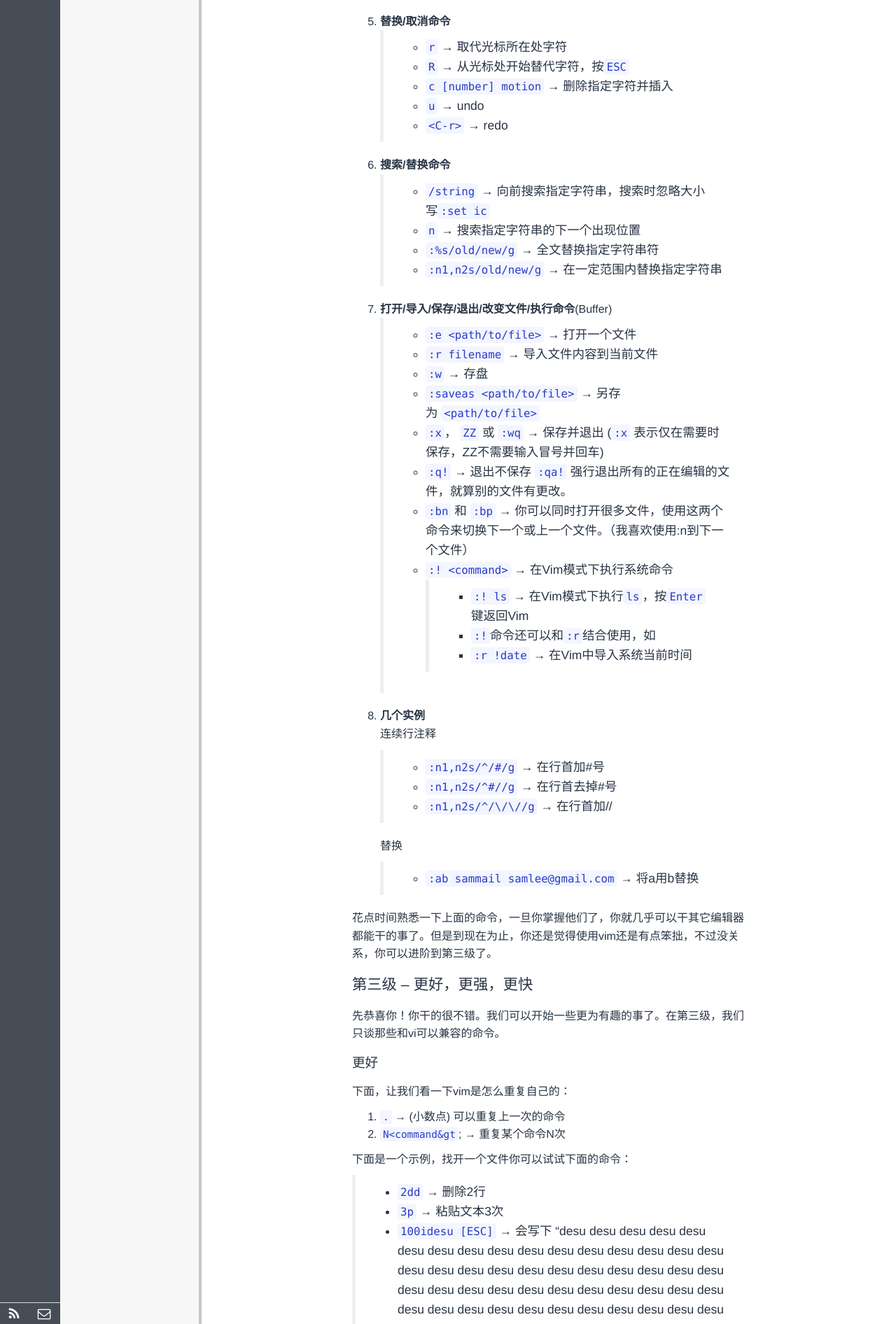
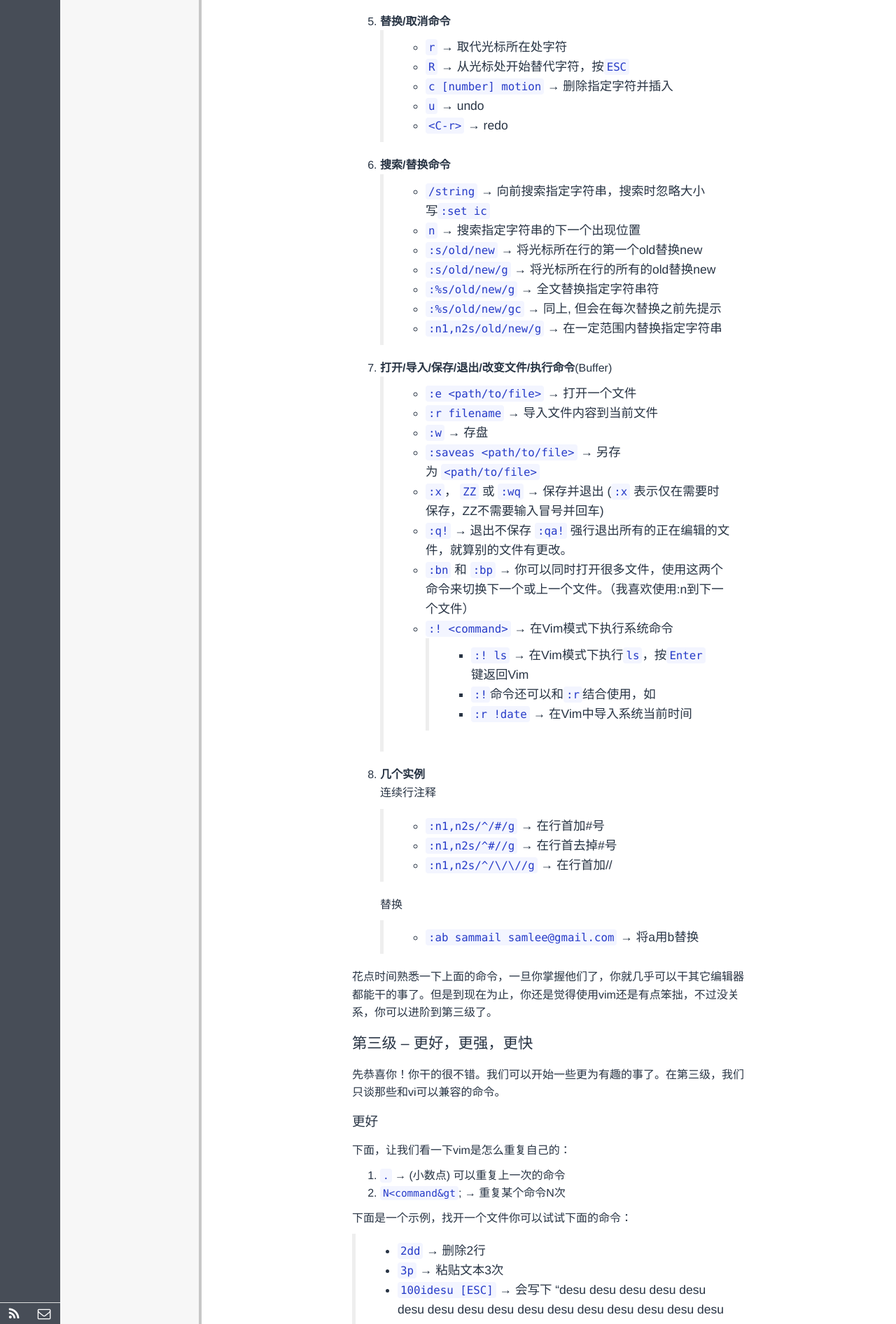
Before and after one commit to polyHong/polyHong.github.io, a Jekyll site: the page built from _posts/tech/2017-04-13-vim-exercise-tutorial.md, in a window 1280 px wide. Shown: the part 3108-5000 px from the top of the page at 70% size. Built offline with Jekyll 4.4.1, drawn with Linux system fonts in a browser that asks for light colours; Markdown is read by kramdown in place of the engine named in the settings; comment, search, counter and statistics services are not loaded.

Commit message:
update vim study note

```diff
--- a/_posts/tech/2017-04-13-vim-exercise-tutorial.md
+++ b/_posts/tech/2017-04-13-vim-exercise-tutorial.md
@@ -157,7 +157,10 @@ Vim the Six Billion Dollar editor
 <ul>
 <li><code>/string</code> → 向前搜索指定字符串，搜索时忽略大小写<code>:set ic</code></li>
 <li><code>n</code> → 搜索指定字符串的下一个出现位置</li>
+<li><code>:s/old/new</code> → 将光标所在行的第一个old替换new</li>
+<li><code>:s/old/new/g</code> → 将光标所在行的所有的old替换new</li>
 <li><code>:%s/old/new/g</code> → 全文替换指定字符串符</li>
+<li><code>:%s/old/new/gc</code> → 同上, 但会在每次替换之前先提示</li>
 <li><code>:n1,n2s/old/new/g</code> → 在一定范围内替换指定字符串</li>
 </ul>
 </blockquote>
```
